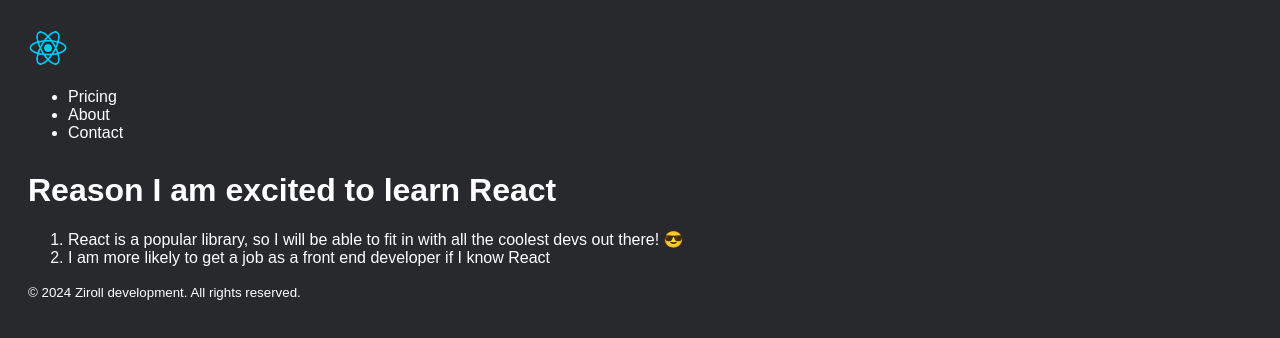
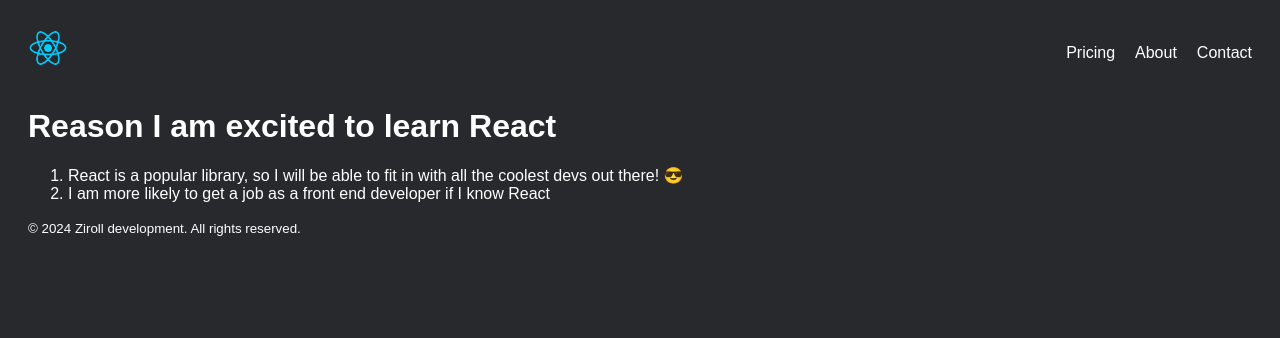
Before and after one commit to HacheGe60/reactfactsproject, a React (Vite) app: page / in a window 1280 px wide. Shown: the top 338 px of the page. Built offline with nearby package versions, Linux system fonts and the light colour scheme.

Commit message:
Styling header

```diff
--- a/src/index.css
+++ b/src/index.css
@@ -8,3 +8,19 @@
 h1 {
   margin-top: 30px;
 }
+
+.header {
+  display: flex;
+  justify-content: space-between;
+}
+
+.header img {
+  height: 40px;
+  width: 40px;
+}
+
+.nav-links {
+  list-style: none;
+  display: flex;
+  gap: 20px;
+}
--- a/src/index.jsx
+++ b/src/index.jsx
@@ -1,19 +1,12 @@
 import { createRoot } from "react-dom/client";
 const root = createRoot(document.getElementById("root"));
 
-/**
- * Challenge:
- *
- * - Add a `nav` > `ul` > `li` (x3). The 3 items should say:
- *   "Pricing", "About", and "Contact"
- */
-
 function Header() {
   return (
-    <header>
+    <header className="header">
       <img src="./src/react-logo.png" width="40px" alt="React logo" />
       <nav>
-        <ul>
+        <ul className="nav-links">
           <li>Pricing</li>
           <li>About</li>
           <li>Contact</li>
```
